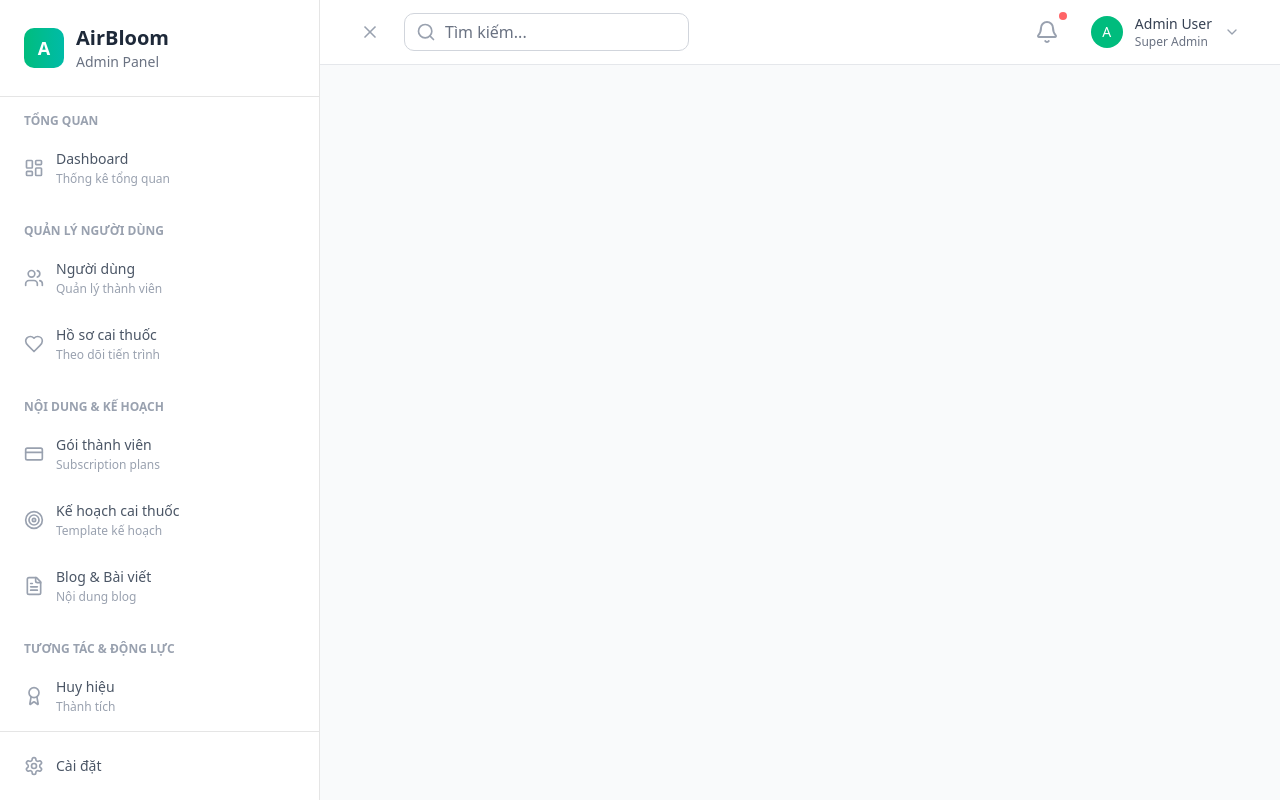
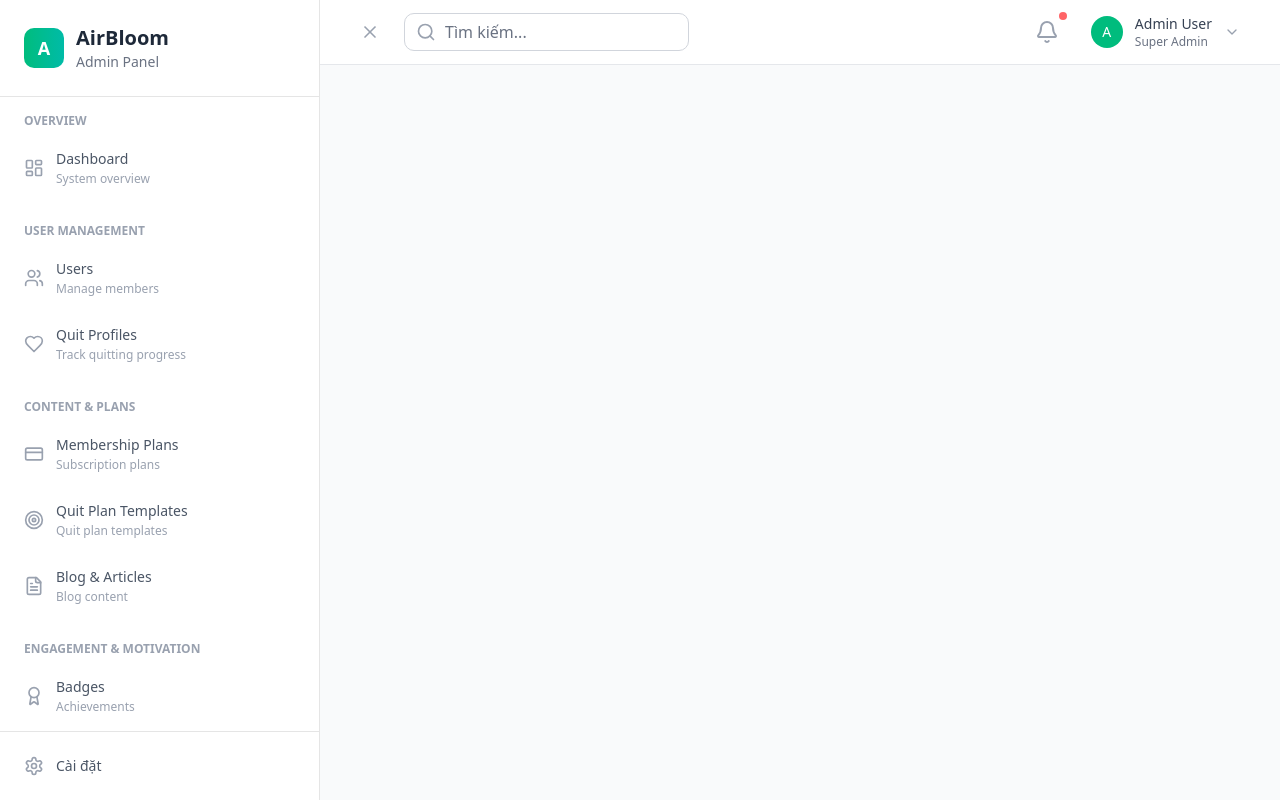
Before and after one commit to swp391-group7/smoking-cessation-support-platform-frontend, a React (Vite) app: page /admin in a window 1280 px wide. Built offline with nearby package versions, Linux system fonts and the light colour scheme; no server answers.

Commit message:
update adminlayout + admin Blog

```diff
--- a/src/components/admin/Adminlayout.tsx
+++ b/src/components/admin/Adminlayout.tsx
@@ -1,49 +1,122 @@
-// components_admin/AdminLayout.tsx
 import React, { useState } from "react";
 import { Outlet } from "react-router-dom";
 import Sidebar from "@/components/admin/Sidebar";
 import Topbar from "@/components/admin/Topbar";
-import { Award, BarChart3, Bell, Calendar, CreditCard, FileText, Heart, LayoutDashboard, MessageCircle, Star, Target, Users } from "lucide-react";
+import {
+  Award,
+  BarChart3,
+  Bell,
+  Calendar,
+  CreditCard,
+  FileText,
+  Heart,
+  LayoutDashboard,
+  MessageCircle,
+  Star,
+  Target,
+  Users,
+} from "lucide-react";
 
 const menuItems = [
   {
-    title: "Tổng quan",
-    items: [{ name: "Dashboard", path: "/admin/dashboard", icon: LayoutDashboard, description: "Thống kê tổng quan" }]
+    title: "Overview",
+    items: [
+      {
+        name: "Dashboard",
+        path: "/admin/dashboard",
+        icon: LayoutDashboard,
+        description: "System overview",
+      },
+    ],
   },
   {
-    title: "Quản lý người dùng",
+    title: "User Management",
     items: [
-      { name: "Người dùng", path: "/admin/users", icon: Users, description: "Quản lý thành viên" },
-      { name: "Hồ sơ cai thuốc", path: "/admin/quit-profiles", icon: Heart, description: "Theo dõi tiến trình" }
-    ]
+      {
+        name: "Users",
+        path: "/admin/users",
+        icon: Users,
+        description: "Manage members",
+      },
+      {
+        name: "Quit Profiles",
+        path: "/admin/quit-profiles",
+        icon: Heart,
+        description: "Track quitting progress",
+      },
+    ],
   },
   {
-    title: "Nội dung & Kế hoạch",
+    title: "Content & Plans",
     items: [
-      { name: "Gói thành viên", path: "/admin/plans", icon: CreditCard, description: "Subscription plans" },
-      { name: "Kế hoạch cai thuốc", path: "/admin/quit-plans", icon: Target, description: "Template kế hoạch" },
-      { name: "Blog & Bài viết", path: "/admin/blog", icon: FileText, description: "Nội dung blog" }
-    ]
+      {
+        name: "Membership Plans",
+        path: "/admin/plans",
+        icon: CreditCard,
+        description: "Subscription plans",
+      },
+      {
+        name: "Quit Plan Templates",
+        path: "/admin/quit-plans",
+        icon: Target,
+        description: "Quit plan templates",
+      },
+      {
+        name: "Blog & Articles",
+        path: "/admin/blog",
+        icon: FileText,
+        description: "Blog content",
+      },
+    ],
   },
   {
-    title: "Tương tác & Động lực",
+    title: "Engagement & Motivation",
     items: [
-      { name: "Huy hiệu", path: "/admin/badges", icon: Award, description: "Thành tích" },
-      { name: "Thông báo", path: "/admin/notifications", icon: Bell, description: "Thông báo" },
-      { name: "Cộng đồng", path: "/admin/community", icon: MessageCircle, description: "Diễn đàn" }
-    ]
+      {
+        name: "Badges",
+        path: "/admin/badges",
+        icon: Award,
+        description: "Achievements",
+      },
+      {
+        name: "Notifications",
+        path: "/admin/notifications",
+        icon: Bell,
+        description: "Motivational messages",
+      },
+      {
+        name: "Community",
+        path: "/admin/community",
+        icon: MessageCircle,
+        description: "Forum & interactions",
+      },
+    ],
   },
   {
-    title: "Phản hồi & Báo cáo",
+    title: "Feedback & Reports",
     items: [
-      { name: "Feedback", path: "/admin/feedback", icon: Star, description: "Đánh giá người dùng" },
-      { name: "Báo cáo", path: "/admin/reports", icon: BarChart3, description: "Thống kê chi tiết" },
-      { name: "Lịch tư vấn", path: "/admin/consultations", icon: Calendar, description: "Lịch hẹn tư vấn" }
-    ]
-  }
+      {
+        name: "Feedback",
+        path: "/admin/feedback",
+        icon: Star,
+        description: "User reviews & ratings",
+      },
+      {
+        name: "Reports",
+        path: "/admin/reports",
+        icon: BarChart3,
+        description: "Detailed analytics",
+      },
+      {
+        name: "Consultations",
+        path: "/admin/consultations",
+        icon: Calendar,
+        description: "Consultation schedules",
+      },
+    ],
+  },
 ];
-//co the sua them tuy y cac trang và nhớ cập nhật App.tsx là dc
-
+// You can freely modify these sections as you add more pages, just remember to update App.tsx
 
 const AdminLayout: React.FC = () => {
   const [sidebarOpen, setSidebarOpen] = useState(true);
@@ -52,7 +125,10 @@ const AdminLayout: React.FC = () => {
     <div className="flex h-screen bg-gray-50">
       <Sidebar open={sidebarOpen} menuItems={menuItems} />
       <div className="flex-1 flex flex-col overflow-hidden">
-        <Topbar sidebarOpen={sidebarOpen} toggleSidebar={() => setSidebarOpen(!sidebarOpen)} />
+        <Topbar
+          sidebarOpen={sidebarOpen}
+          toggleSidebar={() => setSidebarOpen(!sidebarOpen)}
+        />
         <main className="flex-1 overflow-y-auto bg-gray-50 p-6">
           <Outlet />
         </main>
--- a/src/pages/admin/Blog.tsx
+++ b/src/pages/admin/Blog.tsx
@@ -1,2 +1,85 @@
-const Blog = () => <div>📝 Quản lý blog / bài viết chia sẻ</div>;
-export default Blog;
+import React, { useEffect, useState } from 'react';
+import PaginationControl from '@/components/PaginationControl';
+import { Button } from '@/components/ui/button';
+import { PencilIcon, TrashIcon, PlusIcon } from 'lucide-react';
+
+export interface Post {
+  id: number;
+  title: string;
+  excerpt: string;
+  date: string;
+  image: string;
+}
+
+const POSTS_PER_PAGE = 12;
+const TOTAL_PAGES = 3;
+
+export default function BlogAdminPage() {
+  const [isLoading, setIsLoading] = useState(true);
+  const [posts, setPosts] = useState<Post[]>([]);
+  const [page, setPage] = useState(1);
+
+  useEffect(() => {
+    setIsLoading(true);
+    setTimeout(() => {
+      const mockPosts: Post[] = Array.from({ length: POSTS_PER_PAGE }, (_, i) => ({
+        id: (page - 1) * POSTS_PER_PAGE + i + 1,
+        title: `Blog #${(page - 1) * POSTS_PER_PAGE + i + 1}`,
+        excerpt: 'This is a sample blog post for admin management.',
+        date: new Date().toLocaleDateString(),
+        image: 'https://via.placeholder.com/600x400?text=Admin+Post',
+      }));
+      setPosts(mockPosts);
+      setIsLoading(false);
+    }, 600);
+  }, [page]);
+
+  const handleEdit = (id: number) => {
+    alert(`Edit post ${id}`);
+  };
+
+  const handleDelete = (id: number) => {
+    if (confirm(`Are you sure you want to delete post ${id}?`)) {
+      setPosts((prev) => prev.filter((post) => post.id !== id));
+    }
+  };
+
+  return (
+    <div className="container mx-auto px-4 py-8">
+      <div className="flex justify-between items-center mb-6">
+        <h1 className="text-2xl font-bold">Blog Controller</h1>
+        <Button variant="default" className="flex gap-2">
+          <PlusIcon className="w-4 h-4" /> Add Post
+        </Button>
+      </div>
+
+      <div className="grid grid-cols-1 sm:grid-cols-2 lg:grid-cols-3 gap-6">
+        {isLoading
+          ? Array.from({ length: POSTS_PER_PAGE }).map((_, idx) => (
+              <div key={idx} className="h-64 bg-muted rounded-lg animate-pulse" />
+            ))
+          : posts.map((post) => (
+              <div key={post.id} className="bg-white rounded-lg shadow p-4 relative group">
+                <img src={post.image} alt={post.title} className="w-full h-40 object-cover rounded" />
+                <h2 className="mt-3 text-lg font-semibold">{post.title}</h2>
+                <p className="text-sm text-gray-500 mb-2">{post.date}</p>
+                <p className="text-gray-700 text-sm line-clamp-3">{post.excerpt}</p>
+
+                <div className="absolute top-2 right-2 flex gap-2 opacity-0 group-hover:opacity-100 transition">
+                  <Button size="icon" variant="outline" onClick={() => handleEdit(post.id)}>
+                    <PencilIcon className="w-4 h-4" />
+                  </Button>
+                  <Button size="icon" variant="destructive" onClick={() => handleDelete(post.id)}>
+                    <TrashIcon className="w-4 h-4" />
+                  </Button>
+                </div>
+              </div>
+            ))}
+      </div>
+
+      <div className="flex justify-center mt-8">
+        <PaginationControl page={page} setPage={setPage} totalPages={TOTAL_PAGES} />
+      </div>
+    </div>
+  );
+}
```
